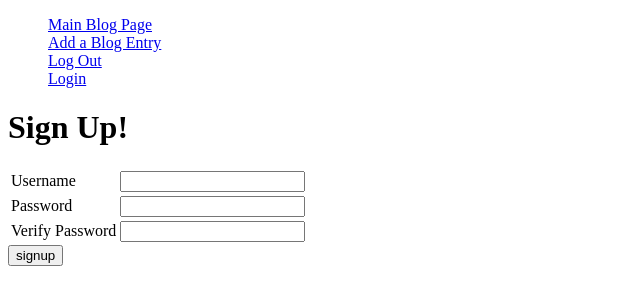
After one commit to Might-T/blogz, a Flask app: page /signup in a window 1280 px wide. The commit adds this page. Shown: the top 305 px of the page, without its empty margins (0-640 px from the left). Run offline with Flask 2, Linux system fonts and the light colour scheme.

Commit message:
working with some kinks

```diff
--- a/main.py
+++ b/main.py
@@ -3,7 +3,7 @@ from flask_sqlalchemy import SQLAlchemy
 
 app = Flask(__name__)
 app.config['DEBUG'] = True
-app.config['SQLALCHEMY_DATABASE_URI'] = 'mysql+pymysql://build-a-blog:happy@localhost:8889/build-a-blog'
+app.config['SQLALCHEMY_DATABASE_URI'] = 'mysql+pymysql://blogz:finishit@localhost:8889/blogz'
 app.config['SQLALCHEMY_ECHO'] = True
 db = SQLAlchemy(app)
 app.secret_key = 'asfsfadasdfk'
@@ -14,24 +14,130 @@ class Blog(db.Model):
     id = db.Column(db.Integer, primary_key=True)
     title = db.Column(db.String(120))
     body = db.Column(db.String(120))
+    owner_id = db.Column(db.Integer, db.ForeignKey('user.id'))
 
-    def __init__(self, title, body):
+    def __init__(self, title, body, owner):
         self.title = title
         self.body = body
+        self.owner =owner
+
+class User(db.Model):
+
+    id = db.Column(db.Integer, primary_key=True)
+    username = db.Column(db.String(30), unique=True)
+    password = db.Column(db.String(120))
+    blogs = db.relationship('Blog', backref='owner')
+
+    def __init__(self, username, password):
+        self.username = username
+        self.password = password
+
+
+
+
+
+def database_match(x,y):
+    if x == y:
+        return True
+    else:
+        return False
+def is_proper_length(x):
+    if len(x) <20 and len(x) >3:
+        return True
+    else:
+        return False
+
+def space_check(element):
+    if ' ' in element:
+        return True
+    else:
+        return False
+
+def special_char(element):
+    if '@' in element and '.' in element:
+        return True
+    else:
+        False
+
+@app.before_request
+def require_login():
+    allowed_routes = ['login', 'signup','blog','single']
+    if request.endpoint not in allowed_routes and 'username' not in session:
+        return redirect('/login')
+
+@app.route('/login', methods=['POST', 'GET'])
+def login ():
+
+
+    if request.method == 'POST':
+        username = request.form['username']
+        password = request.form['password']
+        user = User.query.filter_by(username=username).first()
+        if user and user.password == password:
+            session['username'] = username
+            flash("Logged in")
+            return redirect('/newpost')
+
+        elif database_match(user,username):
+            flash('Username does not exist', 'usern')
+
+
+    return render_template('login.html')
+
+
+@app.route('/signup', methods=['POST', 'GET'])
+def signup ():
+
+    if request.method == 'POST':
+        username = request.form['username']
+        password = request.form['password']
+        verify = request.form['verify']
+
+        if not is_proper_length(username):
+            flash('User name must be 3 to 20 characters long.','user_error')
+            return render_template('signup.html')
+        elif space_check(username):
+            flash('Please remove space(s) from username', 'user_error')
+            return render_template('signup.html')
+
+        if not is_proper_length(password):
+            flash('Password must be 3 to 20 characters long.', 'pass_w')
+            return render_template('signup.html')
+        elif space_check(password):
+            flash( 'Please remove space(s) from password', 'pass_w' )
+            return render_template('signup.html')
+        if not is_proper_length(verify):
+            flash('Verify password must be at least 3 characters long.','veri_error')
+            return render_template('signup.html')
+        elif verify !=password:
+            flash('Password and Verify password do not match','veri_error')
+            return render_template('signup.html')
+
+        existing_user = User.query.filter_by(username=username).first()
+        if not existing_user:
+            new_user = User(username, password)
+            db.session.add(new_user)
+            db.session.commit()
+            session['username'] = username
+            return redirect('/newpost')
+        else:
+            flash('That username already exits', 'user_error')
+
+    return render_template('signup.html')
 
 
 @app.route('/newpost', methods = ['POST', 'GET'])
 def index():
-
+    owner = User.query.filter_by(username=session['username']).first()
 
     if request.method == 'POST':
         post_name = request.form['newpost']
         post_body = request.form['body']
         if len(post_name) != 0 and len(post_name) != 0:
-            new_post = Blog(post_name, post_body)
+            new_post = Blog(post_name, post_body, owner)
             db.session.add(new_post)
             db.session.commit()
-            return redirect('/blog')
+            return redirect('/single')
 
         elif len(post_name) == 0 or len(post_body) == 0:
             flash('Please fill in the title', category='error')
@@ -46,6 +152,10 @@ def blog_posts():
     blogs = Blog.query.filter_by().all()
     return render_template('blog.html',title='Build a blog', blogs=blogs)
 
+@app.route('/logout')
+def logout():
+    del session['username']
+    return redirect('/blog')
 
 @app.route('/single')
 def single():
--- a/templates/base.html
+++ b/templates/base.html
@@ -13,11 +13,16 @@
     </style>
 </head>
 <body>
-    <nav>
-        <a href="/blog">Main Blog Page</a>
-        <a href="/newpost">Add a Blog Entry</a>
-    </nav>
-
+    <header>
+        <nav>
+            <ul>
+                <li><a href="/blog">Main Blog Page</a></li>
+                <li><a href="/newpost"> Add a Blog Entry</a></li>
+                <li><a href="/logout">Log Out</a></li>
+                <li><a href="/login">Login</a></li>
+            </ul>
+        </nav>
+    </header>
     {% block content %}
     {% endblock %}
 </body>
--- /dev/null
+++ b/templates/signup.html
@@ -0,0 +1,46 @@
+{% extends "base.html" %}
+
+{% block content %}
+<h1>Sign Up!</h1>
+<form action="/signup" method="post">
+    <table>
+        <tr>
+            <td><label for="Username">Username</label></td>
+            <td>
+                <input name="username" value="{{ username }}">
+                {% with messages = get_flashed_messages(with_categories=True, category_filter=['user_error']) %}
+                <div>
+                {% for category,message in messages %}
+                <p class="{{category}}">{{message}}</p>
+                {% endfor %}
+                {% endwith %}
+            </td>
+        </tr>
+        <tr>
+            <td><label for="password">Password</label></td>
+            <td>
+                <input name="password" type="password">
+                {% with messages = get_flashed_messages(with_categories=True, category_filter=['pass_w']) %}
+                <div>
+                {% for category,message in messages %}
+                <p class="{{category}}">{{message}}</p>
+                {% endfor %}
+                {% endwith %}
+            </td>
+        </tr>
+        <tr>
+            <td><label for="verify">Verify Password</label></td>
+            <td>
+                <input name="verify" type="password">
+                {% with messages = get_flashed_messages(with_categories=True, category_filter=['veri_error']) %}
+                <div>
+                {% for category,message in messages %}
+                <p class="{{category}}">{{message}}</p>
+                {% endfor %}
+                {% endwith %}
+            </td>
+        </tr>
+    </table>
+    <input type="submit" value="signup">
+</form>
+{% endblock %}
```
Also changed, not shown: templates/login.html (added, +35 -0 lines).
